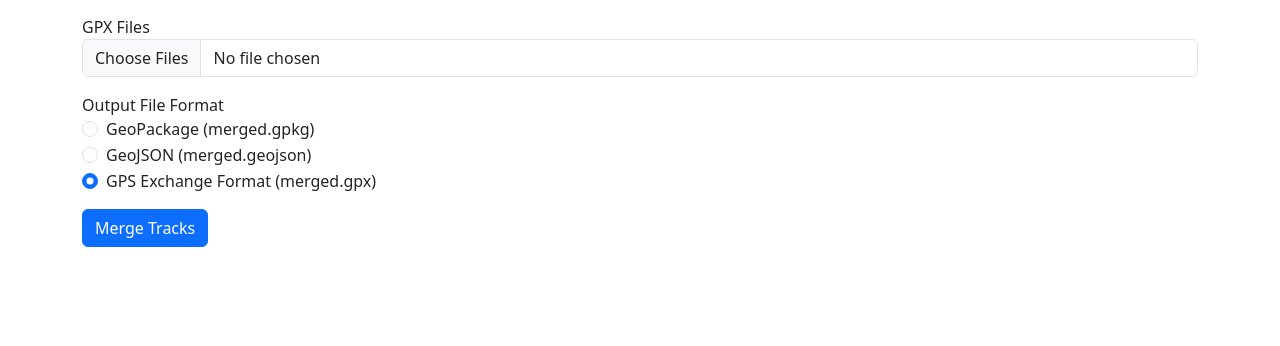
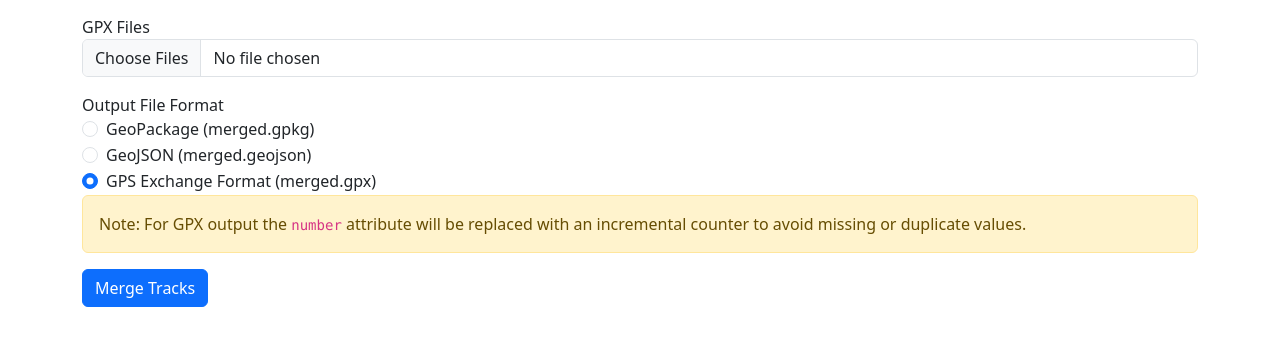
Before and after one commit to lostmapper/tools.lostmapper.com, a Flask app: page /merge-gpx-tracks in a window 1280 px wide. Shown: the part 143-489 px from the top of the page. Run offline with Flask 3, Linux system fonts and the light colour scheme.

Commit message:
Replace number attribute with a range of values when generating merged GPX

```diff
--- a/app.py
+++ b/app.py
@@ -76,8 +76,8 @@ def post_merge_gpx_tracks():
             ]
         )
 
-    # The GPX driver requires the "number" column to be an integer, not a string
-    merged_tracks["number"] = pandas.to_numeric(merged_tracks["number"])
+    if output_format == "gpx":
+        merged_tracks["number"] = range(1, len(merged_tracks) + 1)
 
     with tempfile.TemporaryDirectory() as temp_dir:
         merged_file = str(Path(temp_dir) / f"merged.{extension}")
--- a/templates/merge-gpx-tracks.html
+++ b/templates/merge-gpx-tracks.html
@@ -22,6 +22,11 @@
                     </label>
                 </div>
             {% endfor %}
+
+            <div class="alert alert-warning" role="alert">
+                Note: For GPX output the <code>number</code> attribute will be replaced with an incremental counter to
+                avoid missing or duplicate values.
+            </div>
         </div>
 
         <button type="submit" class="btn btn-primary">Merge Tracks</button>
```
